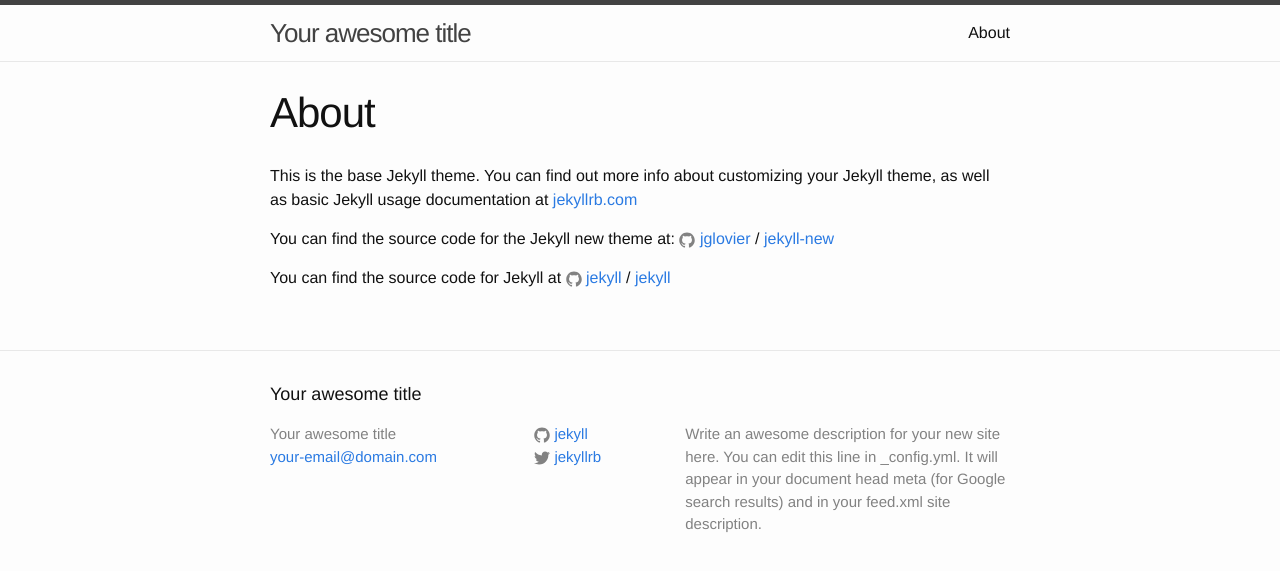
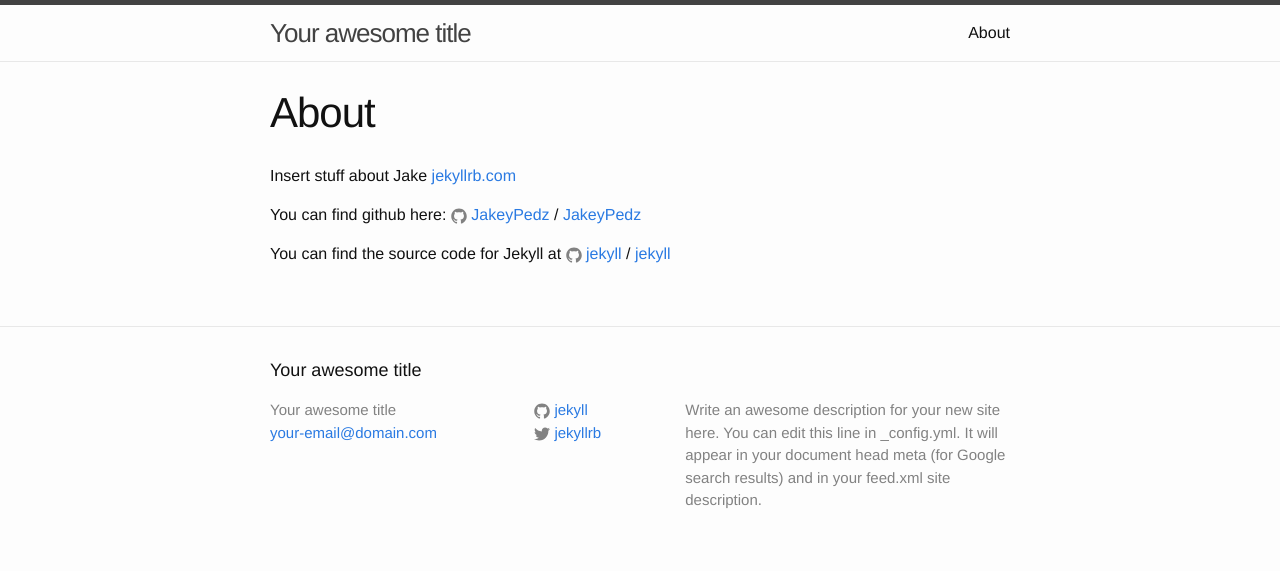
Before and after one commit to JakeyPedz/JakeyPedz.github.io, a Jekyll site: the page built from about.md, in a window 1280 px wide. Shown: the top 571 px of the page. Built offline with Jekyll 4.4.1, drawn with Linux system fonts in a browser that asks for light colours.

Commit message:
fiddled a bit with the about page

```diff
--- a/about.md
+++ b/about.md
@@ -4,11 +4,11 @@
 permalink: /about/
 ---
 
-This is the base Jekyll theme. You can find out more info about customizing your Jekyll theme, as well as basic Jekyll usage documentation at [jekyllrb.com](http://jekyllrb.com/)
+Insert stuff about Jake [jekyllrb.com](http://jekyllrb.com/)
 
-You can find the source code for the Jekyll new theme at:
-{% include icon-github.html username="jglovier" %} /
-[jekyll-new](https://github.com/jglovier/jekyll-new)
+You can find github here:
+{% include icon-github.html username="JakeyPedz" %} /
+[JakeyPedz](https://github.com/JakeyPedz)
 
 You can find the source code for Jekyll at
 {% include icon-github.html username="jekyll" %} /
--- a/index.html
+++ b/index.html
@@ -4,7 +4,7 @@
 
 <div class="home">
 
-  <h1 class="page-heading">Posts</h1>
+  <h1 class="page-heading">Jake Willis Fleming</h1>
 
   <ul class="post-list">
     {% for post in site.posts %}
```
Also changed, not shown: README.md (added), 1 other file.
